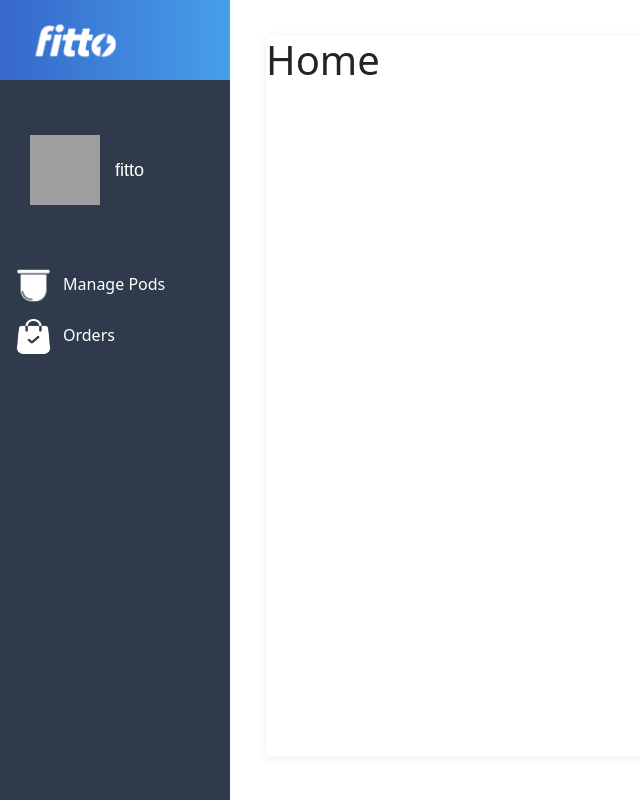
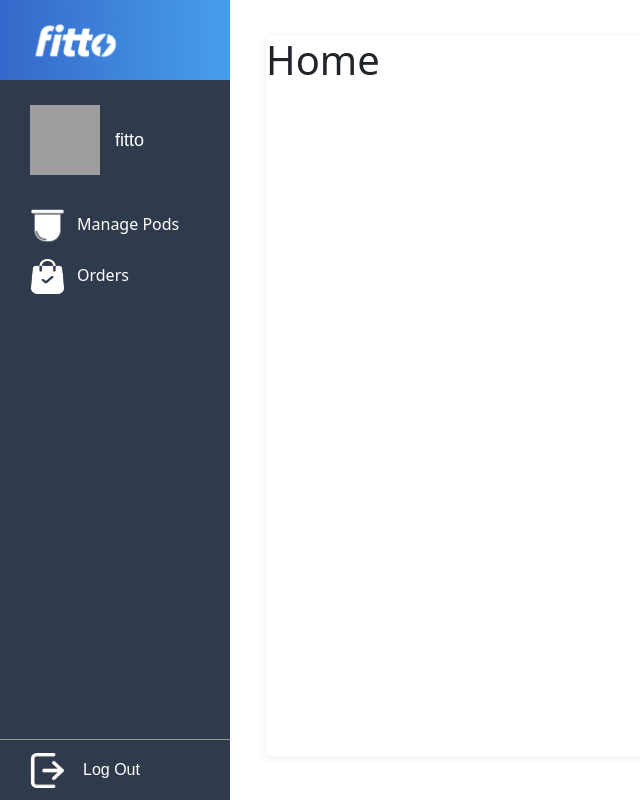
Before and after one commit to Sejj42/rampup-fe, a Next.js app: page / in a window 1280 px wide. Shown: the whole page, without its empty margins (0-640 px from the left). Built offline with nearby package versions, Linux system fonts and the light colour scheme; grey boxes are pictures that could not be loaded.

Commit message:
logout clause of sidebar fixed ui wise

```diff
--- a/components/Sidebar.js
+++ b/components/Sidebar.js
@@ -6,6 +6,7 @@ import sidebarStyles from "@/styles/Sidebar.module.css";
 const Sidebar = () => {
   return (
     <div className={sidebarStyles.sideNav}>
+      <div className={sidebarStyles.bigDivTop}>
         <section className={sidebarStyles.logoBar}>
           <Link href="/" passHref>
             <Image
@@ -26,6 +27,7 @@ const Sidebar = () => {
           </span>
           <span>fitto</span>
         </section>
+        <section className={sidebarStyles.navItemSection}>
           <section className={sidebarStyles.navItem}>
             <Link href="/manage-pods" passHref>
               <Image
@@ -42,7 +44,7 @@ const Sidebar = () => {
             <Link href="/orders" passHref>
               <Image
                 src="bag_icon.png"
-            alt="icon"
+                alt="bag_icon"
                 style={{ width: "35px", height: "35px", marginRight: "12px" }}
               />
             </Link>
@@ -50,6 +52,19 @@ const Sidebar = () => {
               <span>Orders</span>
             </Link>
           </section>
+        </section>
+      </div>
+      <div className={sidebarStyles.logOutClause}>
+        <div className={sidebarStyles.hr}></div>
+        <div className={sidebarStyles.logOutIconAndBtn}>
+          <Image
+            src="logout_icon.png"
+            alt="logout_icon"
+            style={{ width: "35px", height: "35px", marginRight: "12px" }}
+          />
+          <button className={sidebarStyles.logOutBtn}>Log Out</button>
+        </div>
+      </div>
     </div>
   );
 };
--- a/styles/Sidebar.module.css
+++ b/styles/Sidebar.module.css
@@ -5,8 +5,10 @@
   top: 0;
   left: 0;
   background-color: #2f3b4c;
-  overflow-x: hidden;
   color: #fff;
+  display: flex;
+  justify-content: space-between;
+  flex-direction: column;
 }
 
 .logoBar {
@@ -20,7 +22,7 @@
 }
 
 .logoAndBrandName {
-  height: 180px;
+  height: 120px;
   font-family: Arial, Helvetica, sans-serif;
   font-size: 18px;
   display: flex;
@@ -46,6 +48,10 @@
   color: #f1f1f1;
 }
 
+.navItemSection {
+  margin-left: 14px;
+}
+
 .navItem {
   padding: 8px;
   padding-left: 16px;
@@ -63,6 +69,35 @@
   background-color: red;
 }
 
+.logOutClause {
+  display: flex;
+  justify-content: center;
+  align-items: flex-start;
+  flex-direction: column;
+}
+
+.logOutIconAndBtn {
+  height: 60px;
+  display: flex;
+  justify-content: center;
+  align-items: center;
+  margin-left: 30px;
+}
+
+.hr {
+  background-color: #9a9a9a;
+  width: 100%;
+  height: 1px;
+}
+
+.logOutBtn {
+  border: none;
+  font-size: 16px;
+  font-family: Arial, Helvetica, sans-serif;
+  background-color: #2f3b4c;
+  color: #fff;
+}
+
 @media screen and (max-height: 450px) {
   .sideNav {
     padding-top: 15px;
```
Also changed, not shown: public/logout_icon.png (added). Lines whose indentation alone changed are shown as unchanged.
